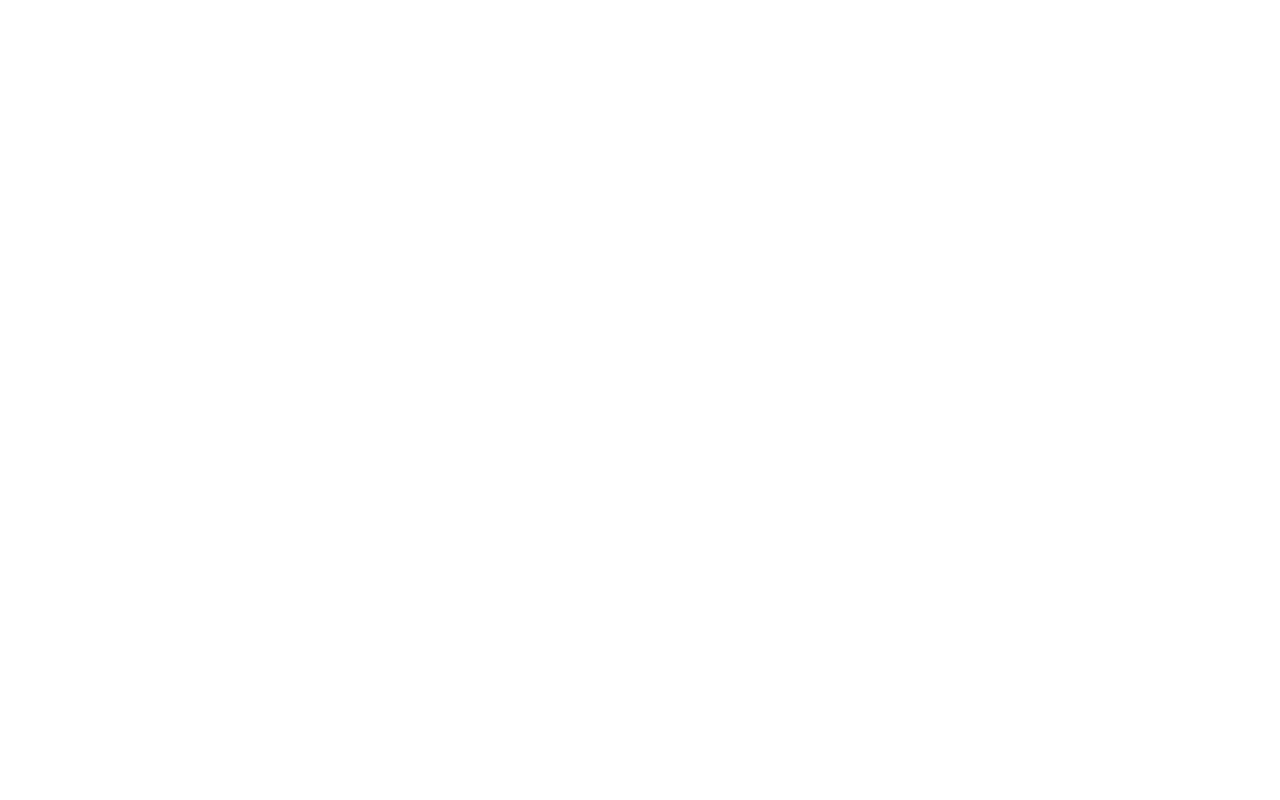
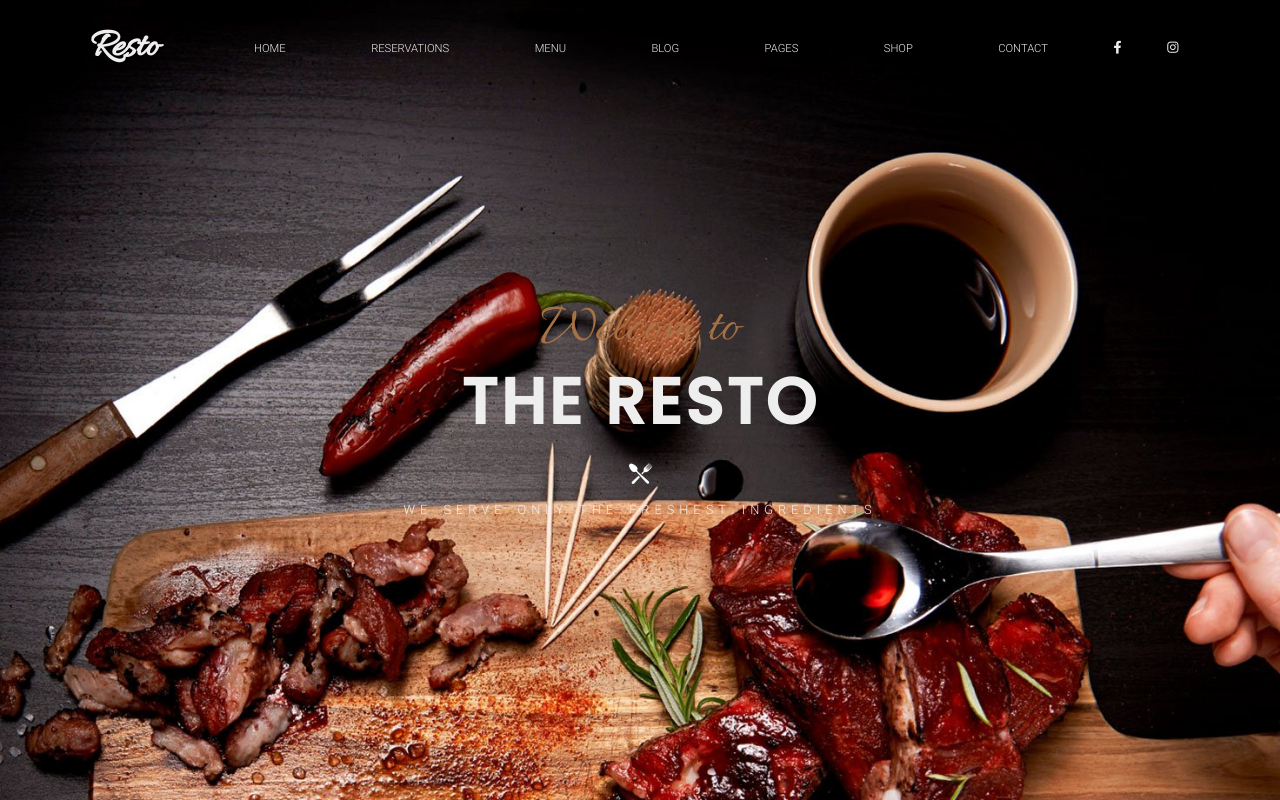
Before and after one commit to KayzerCs/TP2-SASS-Resto-Exo, a plain HTML site: page index.html in a window 1280 px wide. Drawn offline with Linux system fonts and the light colour scheme.

Commit message:
finission du header

```diff
--- a/assets/styles/_settings.scss
+++ b/assets/styles/_settings.scss
@@ -0,0 +1,70 @@
+@font-face {
+    font-family: "Allura";
+    src: url(../fonts/Allura-Regular.ttf);
+  }
+  @font-face {
+    font-family: "Poppins";
+    src: url(../fonts/Poppins-Medium.ttf);
+  }
+  @font-face {
+    font-family: "Roboto";
+    src: url(../fonts/Roboto-Light.ttf);
+  }
+
+  $font1: Allura, cursive;
+  $font2: Poppins, serif;
+  $font3: Roboto, serif;
+  $white: #eee;
+  $black: #21201e;
+  $grey: rgb(182, 182, 182);
+  $color1: rgb(166, 114, 69);
+
+  @mixin childCenter {
+    display: flex;
+    justify-content: center;
+    align-items: center;
+  }
+
+  @mixin alignChildren($space) {
+    display: flex;
+    align-items: center;
+    justify-content: $space;
+  }
+
+  @mixin h1 {
+    font-family: $font1;
+  }
+
+  @mixin h2 {
+    font-family: $font2;
+    text-transform: uppercase;
+
+  }
+
+  @mixin icon {
+    font-size: 0.8rem;
+    cursor: pointer;
+    transition: 0.2s;
+
+    &:hover {
+      font-size: 1rem;
+      transition: 0.2s;
+    }
+  }
+
+  * {
+    margin: 0;
+    padding: 0;
+    box-sizing: border-box;
+  }
+
+
+  li {
+    list-style: none;
+  }
+
+  body {
+    text-align: center;
+    font-family: $font3;
+    background: $black;
+  }
--- a/assets/styles/index.scss
+++ b/assets/styles/index.scss
@@ -0,0 +1,8 @@
+@import "./settings";
+@import "./layouts/header";
+@import "./layouts/section1";
+@import "./layouts/section2";
+@import "./layouts/section3";
+@import "./layouts/section4";
+@import "./layouts/section5";
+@import "./layouts/footer";
--- a/assets/styles/layouts/_header.scss
+++ b/assets/styles/layouts/_header.scss
@@ -0,0 +1,89 @@
+header {
+    background: url(/assets/img/bg-slider-06.jpg) center/cover;
+    position: relative;
+    min-height: 100vh;
+    color: $white;
+    padding: 0px 50px;
+    flex-direction: column;
+
+    .navbar {
+        @include childCenter;
+        width: 100%;
+    }
+
+    nav {
+        height: 12vh;
+        display: grid;
+        grid-template-columns: 10% 82% 8%;
+        align-items: center;
+        max-width: 1100px;
+        width: 100%;
+
+        h1 {
+            @include h1;
+            display: flex;
+            font-size: 2.5rem;
+        }
+
+        .part-mid {
+            display: flex;
+            justify-content: space-between;
+            margin: 0 6% ;
+        }
+
+        li {
+            font-family: $font3;
+            font-size: 0.7rem;
+            cursor: pointer;
+            user-select: none;
+        }
+
+        .part-right {
+            display: flex;
+            justify-content: space-around;
+
+            #icons {
+                @include icon;
+            }
+        }
+
+    }
+
+    .text-header {
+        display: flex;
+        justify-content: center;
+        align-items: center;
+        height: 88vh;
+
+        .title-container {
+            position: absolute;
+            top: 38%
+        }
+
+        h1 {
+            @include h1;
+            color: $color1;
+            font-size: 2.5rem;
+            font-weight: lighter;
+            transform: scale(1.4);
+        }
+
+        h2 {
+            @include h2;
+            font-size: 4rem;
+            letter-spacing: 3px;
+        }
+
+        img {
+            height: 30px;
+            width: 30px;
+            margin: 2% auto;
+        }
+
+        p {
+            letter-spacing: 5px;
+            word-spacing: 3px;
+            font-size: 0.8rem;
+        }
+    }
+}
--- a/index.html
+++ b/index.html
@@ -4,11 +4,59 @@
 <head>
     <meta charset="UTF-8">
     <meta name="viewport" content="width=device-width, initial-scale=1.0">
-    <title>Document</title>
+    <title>Resto, votre restaurant gastronomique à Angoulème, cuisine du terroire avec des produits bio</title>
+
+    <link rel="stylesheet" href="https://cdnjs.cloudflare.com/ajax/libs/font-awesome/6.4.2/css/all.min.css"
+        integrity="sha512-z3gLpd7yknf1YoNbCzqRKc4qyor8gaKU1qmn+CShxbuBusANI9QpRohGBreCFkKxLhei6S9CQXFEbbKuqLg0DA=="
+        crossorigin="anonymous" referrerpolicy="no-referrer" />
+
+    <meta name="description"
+        content="Resto est le nouveau restaurant tendance à Angoulème ouvert 7 jours sur 7, cuisine bio et de notre chef Russel Stephens...">
+
+    <link rel="shorcut icon" href="./assets/img/ic-plate.png">
+
+    <link rel="stylesheet" href="./assets/styles/index.css">
 </head>
 
 <body>
 
+    <header>
+
+        <div class="navbar">
+            <nav>
+                <h1 class="part-left">Resto</h1>
+                <ul class="part-mid">
+                    <li>HOME</li>
+                    <li>RESERVATIONS</li>
+                    <li>MENU</li>
+                    <li>BLOG</li>
+                    <li>PAGES</li>
+                    <li>SHOP</li>
+                    <li>CONTACT</li>
+                </ul>
+                <ul class="part-right">
+                    <i id="icons" class="fa-brands fa-facebook-f"></i>
+                    <i id="icons" class="fa-brands fa-x-twitter"></i>
+                    <i id="icons" class="fa-brands fa-instagram"></i>
+                </ul>
+            </nav>
+        </div>
+
+        <div class="text-header">
+            <div class="title-container">
+                <h1>Welcom to</h1>
+                <h2>The resto</h2>
+                <img src="./assets/img/ic-plate-big.png" alt="icon">
+                <p>WE SERVE ONLY THE FRESHEST INGREDIENTS</p>
+            </div>
+        </div>
+
+    </header>
+
+    <section>
+
+    </section>
+
 </body>
 
 </html>
```
Also changed, not shown: assets/styles/index.css, 1 other file.
